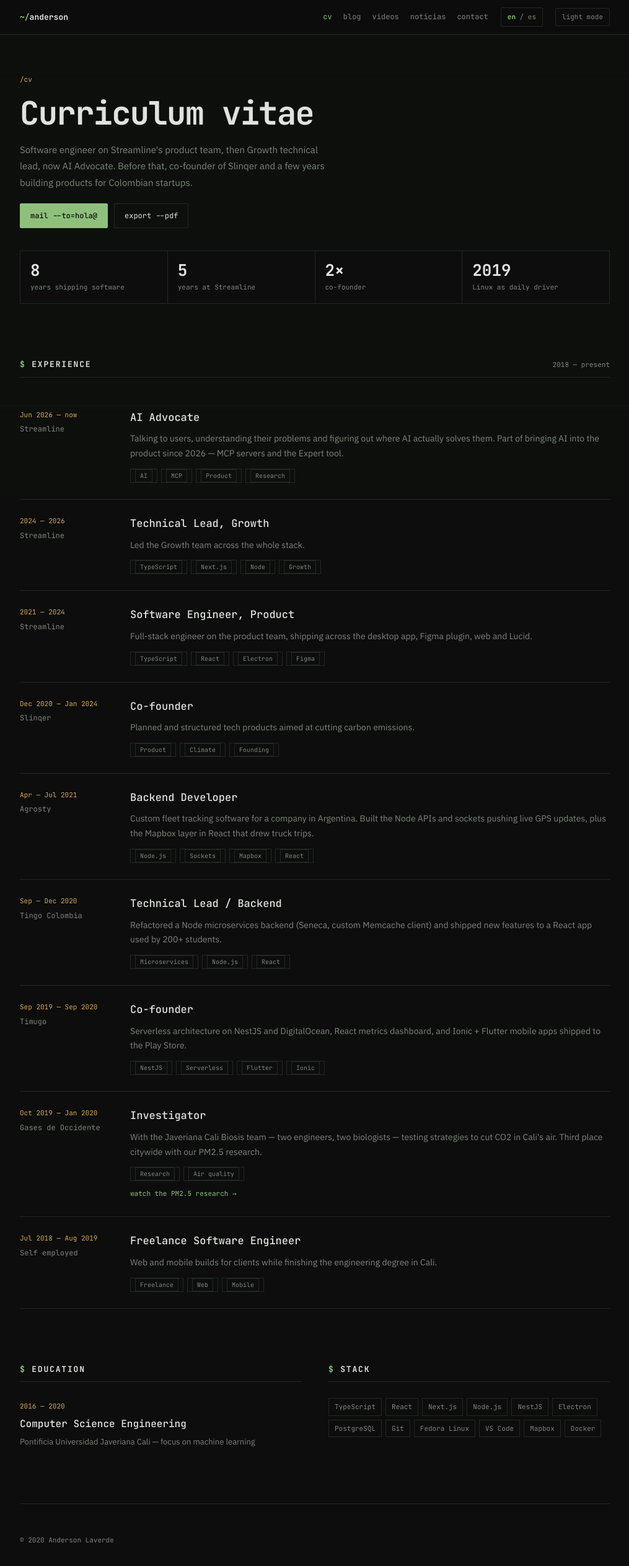
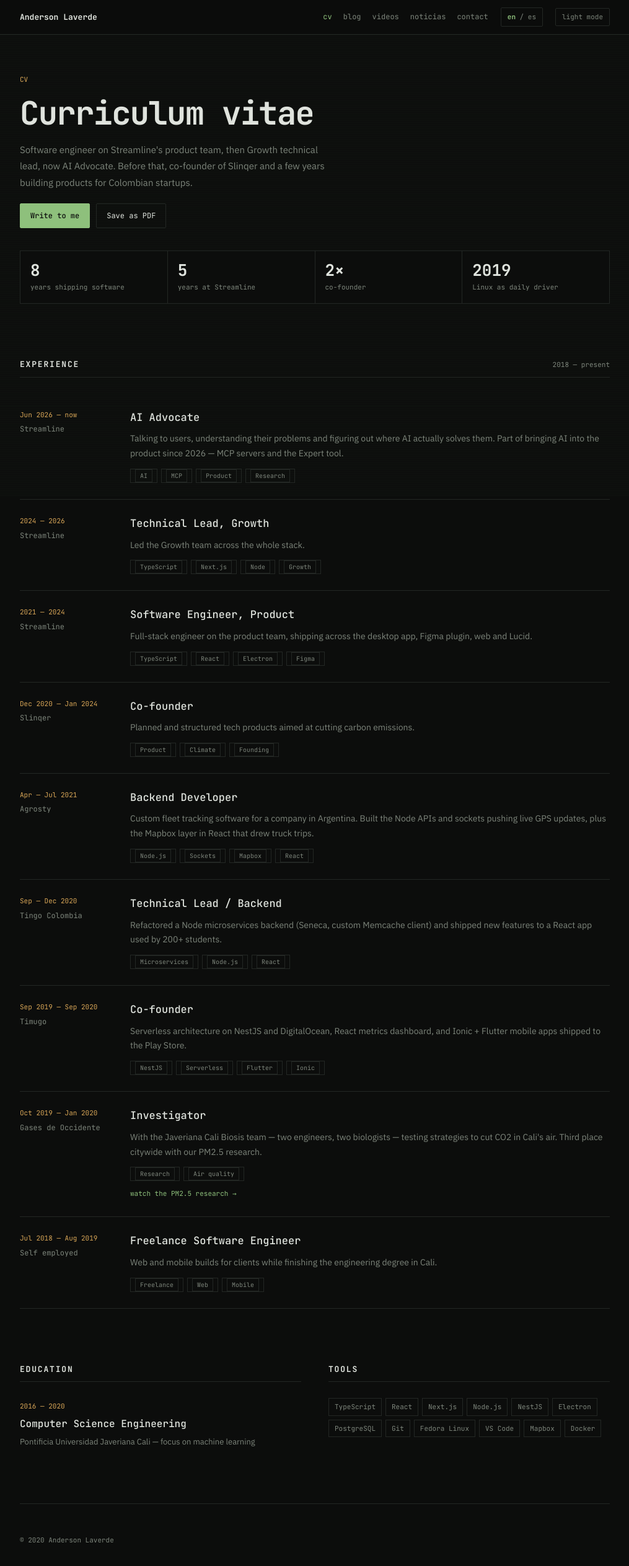
Before and after one commit to andirsun/andersonlaverde.com, a Next.js app: page /cv in a window 1280 px wide. Shown: the top 2526 px of the page at 62% size, without its empty margins (132-1147 px from the left). Built offline with nearby package versions, Linux system fonts and the light colour scheme.

Commit message:
Plain-language copy: drop command syntax from the site (#30)
The site is for a general audience. Buttons, headings and labels no longer
read like shell commands (./read-cv, mail --to=, export --pdf, $ ls ~/,
URL paths as labels). The terminal look stays visual only.

```diff
--- a/src/app/cv/page.tsx
+++ b/src/app/cv/page.tsx
@@ -13,7 +13,7 @@ export default function CvPage() {
   return (
     <main>
       <section className="page-head">
-        <span className="kind">/cv</span>
+        <span className="kind">CV</span>
         <h1>Curriculum vitae</h1>
         <p className="lede sans">
           <T
@@ -22,7 +22,7 @@ export default function CvPage() {
           />
         </p>
         <div className="actions">
-          <a className="btn" href="mailto:hola@andersonlaverde.com">mail --to=hola@</a>
+          <a className="btn" href="mailto:hola@andersonlaverde.com"><T en="Write to me" es="Escríbeme" /></a>
           <PrintButton />
         </div>
       </section>
@@ -38,7 +38,7 @@ export default function CvPage() {
 
       <section id="experience" style={{ marginBottom: 88 }}>
         <div className="sec-head">
-          <h2><i>$</i> <T en="experience" es="experiencia" /></h2>
+          <h2><T en="experience" es="experiencia" /></h2>
           <span className="right"><T en="2018 — present" es="2018 — hoy" /></span>
         </div>
         {JOBS.map((j) => (
@@ -65,7 +65,7 @@ export default function CvPage() {
 
       <section className="two">
         <div>
-          <div className="sec-head"><h2><i>$</i> <T en="education" es="educación" /></h2></div>
+          <div className="sec-head"><h2><T en="education" es="educación" /></h2></div>
           <span style={{ fontSize: 11, color: "var(--amber)" }}>2016 — 2020</span>
           <h3 style={{ fontSize: 16, margin: "6px 0 4px", fontWeight: 500 }}>
             <T en="Computer Science Engineering" es="Ingeniería de Sistemas y Computación" />
@@ -78,7 +78,7 @@ export default function CvPage() {
           </span>
         </div>
         <div>
-          <div className="sec-head"><h2><i>$</i> stack</h2></div>
+          <div className="sec-head"><h2><T en="tools" es="herramientas" /></h2></div>
           <div className="chips">
             {STACK.map((s) => <span key={s}>{s}</span>)}
           </div>
--- a/src/app/noticias/[date]/page.tsx
+++ b/src/app/noticias/[date]/page.tsx
@@ -34,7 +34,7 @@ export default async function NoticiasDayPage({ params }: Props) {
     <main lang="es">
       <section className="page-head">
         <span className="kind">
-          <Link href="/noticias">/noticias</Link>/{digest.date}
+          <Link href="/noticias">Noticias</Link>
         </span>
         <h1>{digest.dateLabel}</h1>
       </section>
--- a/src/app/noticias/baja/page.tsx
+++ b/src/app/noticias/baja/page.tsx
@@ -19,7 +19,7 @@ export default async function BajaPage({ searchParams }: Props) {
     <main lang="es">
       <section className="page-head">
         <span className="kind">
-          <Link href="/noticias">/noticias</Link>/baja
+          <Link href="/noticias">Noticias</Link>
         </span>
         <h1>Darse de baja</h1>
         {token ? (
--- a/src/app/noticias/page.tsx
+++ b/src/app/noticias/page.tsx
@@ -24,7 +24,7 @@ export default async function NoticiasPage() {
   return (
     <main lang="es">
       <section className="page-head">
-        <span className="kind">/noticias</span>
+        <span className="kind">Noticias</span>
         <h1>Colombia, sin intermediarios</h1>
         <p className="lede sans">
           Cada mañana leo lo que publicaron los medios independientes de Colombia y de Ibagué, y lo
@@ -37,7 +37,7 @@ export default async function NoticiasPage() {
       <section className="dg-intro">
         <div className="sec-head">
           <h2>
-            <i>$</i> por-qué-existe-esto
+            Por qué existe esto
           </h2>
         </div>
         <VideoEmbed id={INTRO_VIDEO.id} title={INTRO_VIDEO.title} />
--- a/src/app/page.tsx
+++ b/src/app/page.tsx
@@ -9,15 +9,17 @@ import { LINKS } from "@/data/experience";
 const SECTIONS = [
   {
     href: "/cv",
+    kind: "CV",
     title: { en: "Experience, education and stack", es: "Experiencia, educación y stack" },
     text: {
       en: "Streamline since 2021 — full-stack, Growth technical lead, now AI Advocate. Before that, Slinqer and Colombian startups.",
       es: "En Streamline desde 2021: full-stack, líder técnico de Growth y hoy AI Advocate. Antes, Slinqer y startups colombianas.",
     },
-    go: { en: "./read-cv →", es: "./leer-cv →" },
+    go: { en: "read the CV →", es: "leer el CV →" },
   },
   {
     href: "/blog",
+    kind: "Blog",
     title: { en: "Writing", es: "Lo que pienso" },
     text: {
       en: "What I write — technology, the environment and personal stories, some of it by hand. Mostly in Spanish.",
@@ -27,6 +29,7 @@ const SECTIONS = [
   },
   {
     href: "/noticias",
+    kind: "Noticias",
     title: { en: "Colombia, sin intermediarios", es: "Colombia, sin intermediarios" },
     text: {
       en: "Daily digest of Colombian and Ibagué independent media, in Spanish. Read it here or get it by email.",
@@ -58,8 +61,8 @@ export default function Home() {
             />
           </p>
           <div className="actions">
-            <a className="btn" href="#sections"><T en="./choose" es="./elegir" /></a>
-            <a className="btn-ghost" href="mailto:hola@andersonlaverde.com">mail --to=hola@</a>
+            <a className="btn" href="#sections"><T en="Explore" es="Explorar" /></a>
+            <a className="btn-ghost" href="mailto:hola@andersonlaverde.com"><T en="Write to me" es="Escríbeme" /></a>
           </div>
         </div>
         <div className="portrait">
@@ -76,13 +79,13 @@ export default function Home() {
 
       <section id="sections">
         <div className="sec-head">
-          <h2><i>$</i> ls ~/</h2>
+          <h2><T en="What you’ll find here" es="Qué hay aquí" /></h2>
           <span className="right"><T en="pick one" es="elige uno" /></span>
         </div>
         <div className="cards">
           {SECTIONS.map((s) => (
             <Link className="card" href={s.href} key={s.href}>
-              <span className="kind">{s.href}</span>
+              <span className="kind">{s.kind}</span>
               <span className="title"><T en={s.title.en} es={s.title.es} /></span>
               <span className="text sans"><T en={s.text.en} es={s.text.es} /></span>
               <span className="go"><T en={s.go.en} es={s.go.es} /></span>
--- a/src/app/videos/page.tsx
+++ b/src/app/videos/page.tsx
@@ -30,7 +30,7 @@ export default async function VideosPage() {
   return (
     <main>
       <section className="page-head">
-        <span className="kind">/videos</span>
+        <span className="kind">Videos</span>
         <h1><T en="Off the clock" es="Fuera del trabajo" /></h1>
         <p className="lede sans">
           <T
--- a/src/components/DayPicker.tsx
+++ b/src/components/DayPicker.tsx
@@ -31,7 +31,7 @@ export default function DayPicker({ days, current }: { days: DayEntry[]; current
         ← anterior
       </button>
       <label>
-        <span>$ ver día</span>
+        <span>Ver día</span>
         <select value={current} onChange={(e) => go(e.target.value)}>
           {groupByMonth(days).map((g) => (
             <optgroup label={g.label} key={g.label}>
--- a/src/components/Digest.tsx
+++ b/src/components/Digest.tsx
@@ -116,7 +116,7 @@ export function Archive({ days, current }: { days: DayEntry[]; current?: string
     <section className="dg-archive" lang="es">
       <div className="sec-head">
         <h2>
-          <i>$</i> días anteriores
+          Días anteriores
         </h2>
         <span className="right">{days.length} días</span>
       </div>
--- a/src/components/Header.tsx
+++ b/src/components/Header.tsx
@@ -48,7 +48,7 @@ export default function Header() {
     <header>
       <nav>
         <Link className="brand" href="/">
-          <span>~/</span>anderson
+          Anderson Laverde
         </Link>
         <div className="navlinks">
           <Link href="/cv" aria-current={cur("/cv")}>cv</Link>
--- a/src/components/PrintButton.tsx
+++ b/src/components/PrintButton.tsx
@@ -1,9 +1,11 @@
 "use client";
+
+import T from "@/components/T";
 
 export default function PrintButton() {
   return (
     <button className="btn-ghost" type="button" onClick={() => window.print()}>
-      export --pdf
+      <T en="Save as PDF" es="Guardar en PDF" />
     </button>
   );
 }
```
Also changed, not shown: 1 other file (tests, documents, lock files or other folders).
